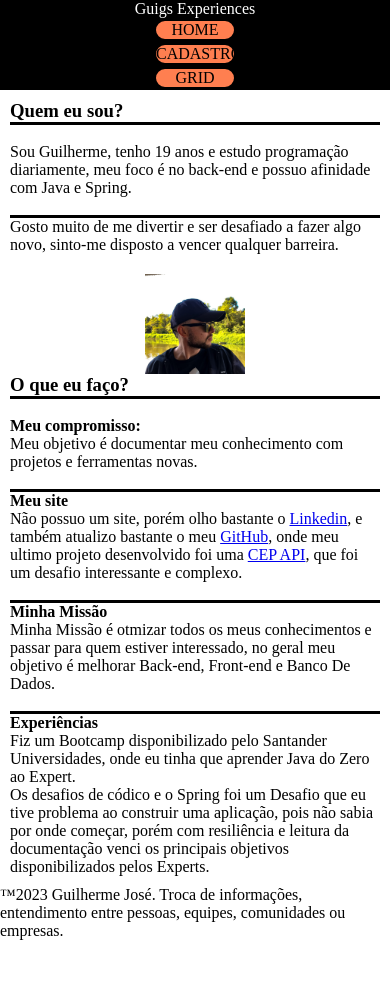
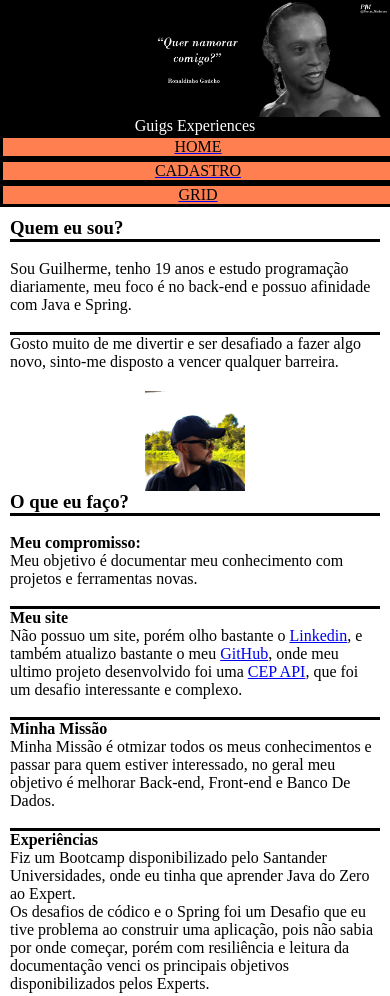
Before and after one commit to GuigsJose/atividade-parcial-2, a plain HTML site: page index.html in a window 390 px wide. Shown: the top 996 px of the page. Before the commit the page ends 940 px from the top, so only its background shows below. Drawn offline with Linux system fonts and the light colour scheme.

Commit message:
reajustes

```diff
--- a/css/style.css
+++ b/css/style.css
@@ -6,16 +6,25 @@
 header{
     text-align: center;
     width: 100%;
+    position: sticky;
 
     background-color: black;
     color: white;
+}
+main{
+    height: 1000px;
 }
 
 @media only screen and (max-width:480px) {
     .principal, .secundario{
         padding: 10px;
     }
-
+    .ronaldinho{
+        background-image: url(/img/ronaldinho.jpg);
+        background-size: 100%;
+        width: 100%;
+        height: 30vw;
+    }
     main section{
         border-top: solid;
     }
@@ -30,13 +39,14 @@ header{
         background-size: 100%;
     }
     .top nav ul li{
-        width: 20%;
+        width: 100%;
         margin: auto;
         list-style: none;
         border: solid;
-        border-radius: 20px;
         background-color: coral;
         color: black;
+        position: sticky;
+        top: 0;
     }
 }
 
@@ -45,6 +55,12 @@ header{
         height: 50px;
         position: sticky;
         top: 0;
+    }
+    .ronaldinho{
+        background-image: url(/img/ronaldinho.jpg);
+        background-size: 100%;
+        width: 100%;
+        height: 30vw;
     }
     .top nav ul{
         display: flex;
@@ -63,7 +79,7 @@ header{
         color: rgb(255, 255, 255);
         background-color: black;
         width: 100%;
-        min-width: 550px;
+
         display: flex;
     }
 
--- a/index.html
+++ b/index.html
@@ -5,16 +5,18 @@
     <meta name="viewport" content="width=device-width, initial-scale=1.0">
     <link rel="stylesheet" href="css/style.css">
     <title>GuigsJava</title>
+    <link rel="icon" href="icon/">
 </head>
 <body>
+    <div class="ronaldinho"></div>
     <header>
         Guigs Experiences
         <div class="top">
             <nav>
                 <ul>
-                    <li>HOME</li>
-                    <li>CADASTRO</li>
-                    <li>GRID</li>
+                    <a href="#"><li>HOME</li></a>
+                    <a href="#"><li>CADASTRO</li></a>
+                    <a href="#"><li>GRID</li></a>
                 </ul>
             </nav>
         </div>
```
Also changed, not shown: img/ronaldinho.jpg (added).
